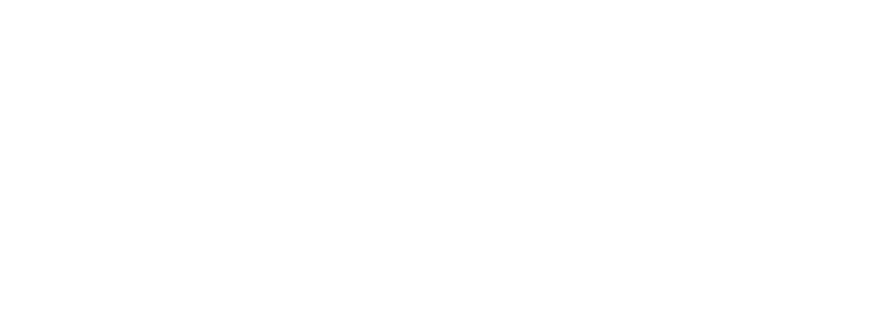
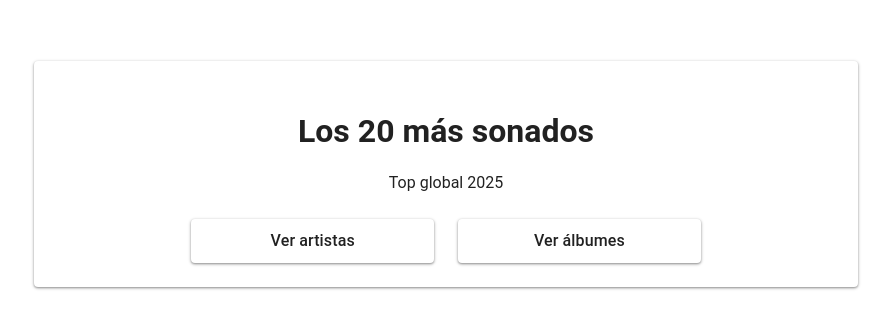
Before and after one commit to cgarciarayo/los-20-mas-sonados, a Vue app: page / in a window 1280 px wide. Before the commit this address had no page. Shown: the part 226-554 px from the top of the page, without its empty margins (194-1085 px from the left). Built offline with nearby package versions, Linux system fonts and the light colour scheme.

Commit message:
Create base project structure and configure Vuetify

```diff
--- a/package.json
+++ b/package.json
@@ -31,7 +31,8 @@
     "oxlint": "~1.50.0",
     "prettier": "3.8.1",
     "vite": "^7.3.1",
-    "vite-plugin-vue-devtools": "^8.0.6"
+    "vite-plugin-vue-devtools": "^8.0.6",
+    "vite-plugin-vuetify": "^2.1.3"
   },
   "engines": {
     "node": "^20.19.0 || >=22.12.0"
--- a/src/router/index.js
+++ b/src/router/index.js
@@ -1,8 +1,27 @@
 import { createRouter, createWebHistory } from 'vue-router'
+import HomeView from '../views/HomeView.vue'
+import ArtistsView from '../views/ArtistsView.vue'
+import AlbumsView from '../views/AlbumsView.vue'
 
 const router = createRouter({
   history: createWebHistory(import.meta.env.BASE_URL),
-  routes: [],
+  routes: [
+    {
+      path: '/',
+      name: 'home',
+      component: HomeView
+    },
+    {
+      path: '/artists',
+      name: 'artists',
+      component: ArtistsView
+    },
+    {
+      path: '/albums',
+      name: 'albums',
+      component: AlbumsView
+    }
+  ]
 })
 
 export default router
--- /dev/null
+++ b/src/views/AlbumsView.vue
@@ -0,0 +1,9 @@
+<template>
+  <v-container>
+    <h1 class="text-h4 font-weight-bold mb-4">Álbumes</h1>
+    <p>Vista de álbumes en construcción.</p>
+  </v-container>
+</template>
+
+<script setup>
+</script>
--- /dev/null
+++ b/src/views/ArtistsView.vue
@@ -0,0 +1,9 @@
+<template>
+  <v-container>
+    <h1 class="text-h4 font-weight-bold mb-4">Artistas</h1>
+    <p>Vista de artistas en construcción.</p>
+  </v-container>
+</template>
+
+<script setup>
+</script>
--- /dev/null
+++ b/src/views/HomeView.vue
@@ -0,0 +1,37 @@
+<template>
+  <v-container fluid class="home-view">
+    <v-row justify="center">
+      <v-col cols="12" md="10" lg="8">
+        <v-card class="pa-6 text-center">
+          <h1 class="text-h3 font-weight-bold mb-4">Los 20 más sonados</h1>
+          <p class="text-subtitle-1 mb-6">Top global 2025</p>
+
+          <v-row justify="center">
+            <v-col cols="12" sm="6" md="4">
+              <v-btn block size="large" to="/artists">
+                Ver artistas
+              </v-btn>
+            </v-col>
+
+            <v-col cols="12" sm="6" md="4">
+              <v-btn block size="large" to="/albums">
+                Ver álbumes
+              </v-btn>
+            </v-col>
+          </v-row>
+        </v-card>
+      </v-col>
+    </v-row>
+  </v-container>
+</template>
+
+<script setup>
+</script>
+
+<style scoped>
+.home-view {
+  min-height: 100vh;
+  display: flex;
+  align-items: center;
+}
+</style>
--- a/vite.config.js
+++ b/vite.config.js
@@ -1,18 +1,10 @@
-import { fileURLToPath, URL } from 'node:url'
-
 import { defineConfig } from 'vite'
 import vue from '@vitejs/plugin-vue'
-import vueDevTools from 'vite-plugin-vue-devtools'
+import vuetify from 'vite-plugin-vuetify'
 
-// https://vite.dev/config/
 export default defineConfig({
   plugins: [
     vue(),
-    vueDevTools(),
-  ],
-  resolve: {
-    alias: {
-      '@': fileURLToPath(new URL('./src', import.meta.url))
-    },
-  },
+    vuetify({ autoImport: true })
+  ]
 })
```
Also changed, not shown: src/stores/albumsStore.js (added, +7 -0 lines), src/stores/artistsStore.js (added, +7 -0 lines), src/stores/counter.js (deleted, +0 -12 lines), 1 other file (tests, documents, lock files or other folders).
